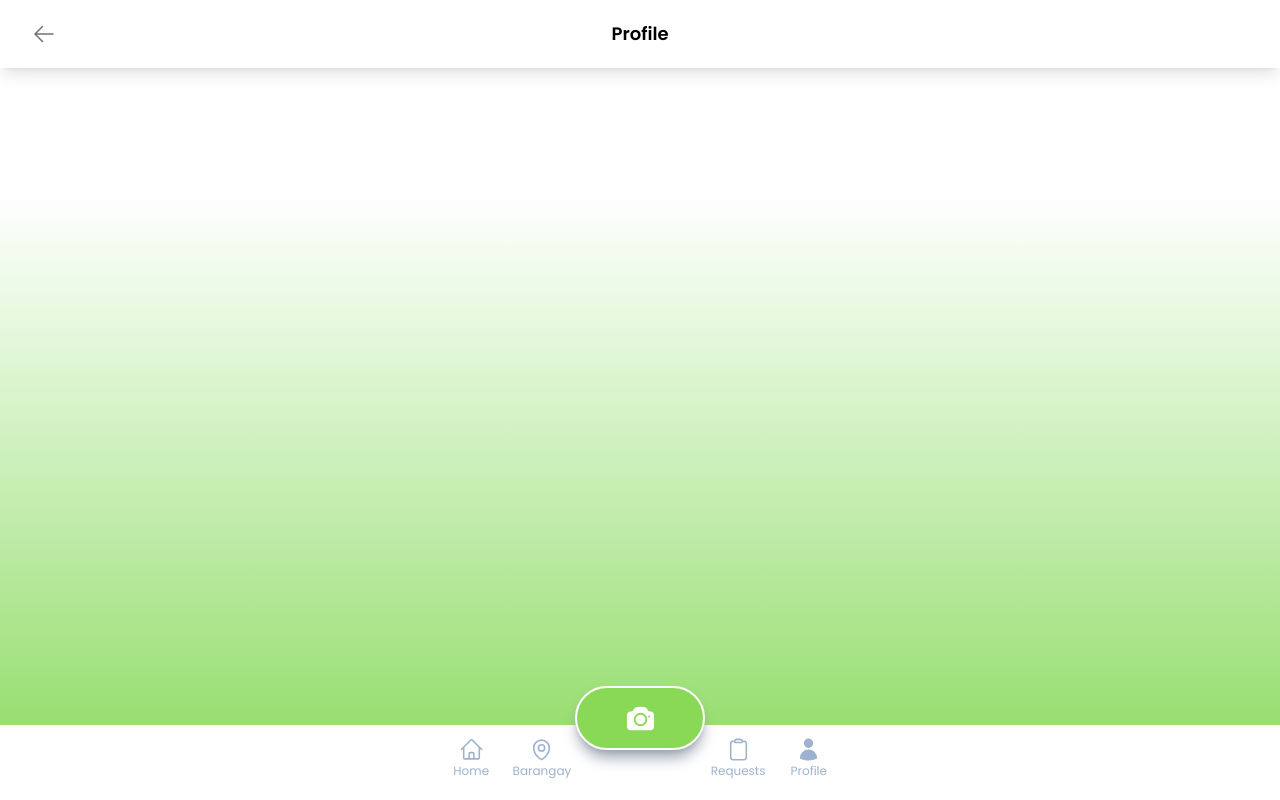
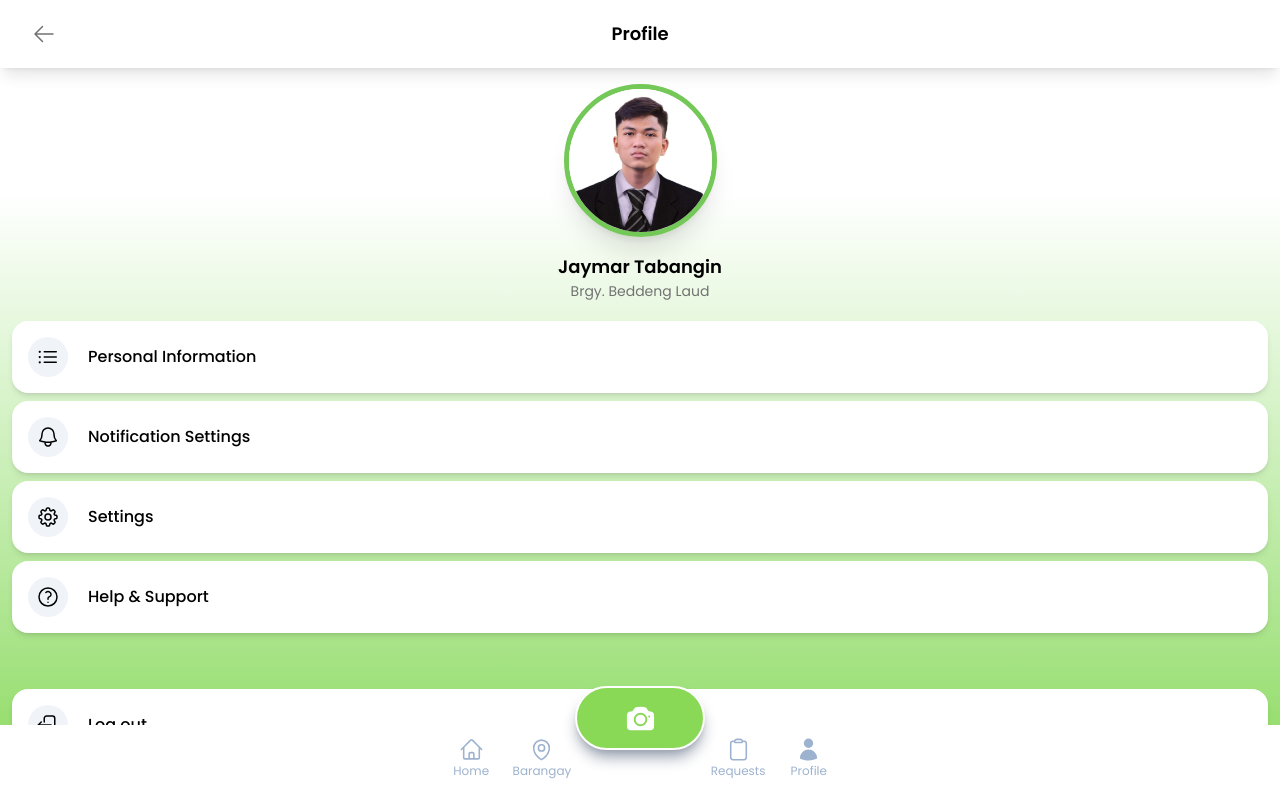
Before and after one commit to kentvillalun/ecoprofit, a Next.js app in the folder frontend/: page /profile in a window 1280 px wide. Built offline with nearby package versions, Linux system fonts and the light colour scheme.

Commit message:
Finish profile module

```diff
--- a/frontend/src/app/(resident)/profile/page.jsx
+++ b/frontend/src/app/(resident)/profile/page.jsx
@@ -1,11 +1,82 @@
 import { Page } from "@/components/layout/Page";
+import { PageContent } from "@/components/layout/PageContent";
 import { ResidentHeader } from "@/components/navigation/ResidentHeader";
+import Image from "next/image";
+import {
+  ListBulletIcon,
+  BellIcon,
+  Cog8ToothIcon,
+  QuestionMarkCircleIcon,
+  ArrowLeftStartOnRectangleIcon
+} from "@heroicons/react/24/outline";
+import { Card } from "@/components/ui/Card";
+import Link from "next/link";
 
 export default function ProfilePage() {
+  return (
+    <Page gradient={true}>
+      <ResidentHeader title={"Profile"} />
 
-    return (
-        <Page gradient={true}>
-            <ResidentHeader title={"Profile"}/>
-        </Page>
-    )
+      <PageContent>
+        <section className="flex flex-col gap-5">
+          <div className="flex flex-col items-center gap-4">
+            <div className="border-5 rounded-full max-h-40 max-w-40 border-[#74C857] shadow-xl overflow-hidden flex items-center justify-center">
+              <Image src={"/profile.jpg"} width={143} height={140} alt="Profile picture"/>
+            </div>
+            <div className="text-center ">
+              <p className="font-semibold text-lg">Jaymar Tabangin</p>
+              <p className="text-sm text-[#727272]">Brgy. Beddeng Laud</p>
+            </div>
+          </div>
+
+          <div className="flex flex-col gap-14">
+            <div className="flex flex-col gap-2">
+              <Link href={""}>
+                <Card className="flex-row gap-5">
+                  <div className="min-w-10 min-h-10 rounded-full bg-[#9DB2CE26] flex items-center justify-center">
+                    <ListBulletIcon className="w-6 h-6" />
+                  </div>
+                  <p className="font-medium">Personal Information</p>
+                </Card>
+              </Link>
+
+              <Link href={""}>
+                <Card className="flex-row gap-5">
+                  <div className="min-w-10 min-h-10 rounded-full bg-[#9DB2CE26] flex items-center justify-center">
+                    <BellIcon className="w-6 h-6" />
+                  </div>
+                  <p className="font-medium">Notification Settings</p>
+                </Card>
+              </Link>
+
+              <Link href={""}>
+                <Card className="flex-row gap-5">
+                  <div className="min-w-10 min-h-10 rounded-full bg-[#9DB2CE26] flex items-center justify-center">
+                    <Cog8ToothIcon className="w-6 h-6" />
+                  </div>
+                  <p className="font-medium">Settings</p>
+                </Card>
+              </Link>
+
+              <Link href={""}>
+                <Card className="flex-row gap-5">
+                  <div className="min-w-10 min-h-10 rounded-full bg-[#9DB2CE26] flex items-center justify-center">
+                    <QuestionMarkCircleIcon className="w-6 h-6" />
+                  </div>
+                  <p className="font-medium">Help & Support</p>
+                </Card>
+              </Link>
+            </div>
+
+            <Card className="flex-row gap-5">
+              <div className="min-w-10 min-h-10 rounded-full bg-[#9DB2CE26] flex items-center justify-center">
+                <ArrowLeftStartOnRectangleIcon className="w-6 h-6" />
+              </div>
+              <p className="font-medium ">Log out</p>
+            </Card>
+          </div>
+        </section>
+      </PageContent>
+    </Page>
+  );
 }
--- a/frontend/src/components/navigation/ResidentHeader.jsx
+++ b/frontend/src/components/navigation/ResidentHeader.jsx
@@ -10,9 +10,10 @@ const poppins = Poppins({
   weight: ["400", "500", "600", "700"],
 });
 
-export const ResidentHeader = ({ title, subtitle, notification }) => {
+export const ResidentHeader = ({ title, subtitle, notification, edit }) => {
 
   const [isNotification, setIsNotification] = useState(notification)
+  const [isEdit, setIsEdit] = useState(edit)
 
   return (
     <header
@@ -34,6 +35,8 @@ export const ResidentHeader = ({ title, subtitle, notification }) => {
         ) : (
           <div className="w-6"></div>
         )}
+
+
       </div>
     </header>
   );
```
Also changed, not shown: frontend/public/profile.jpg (added).
